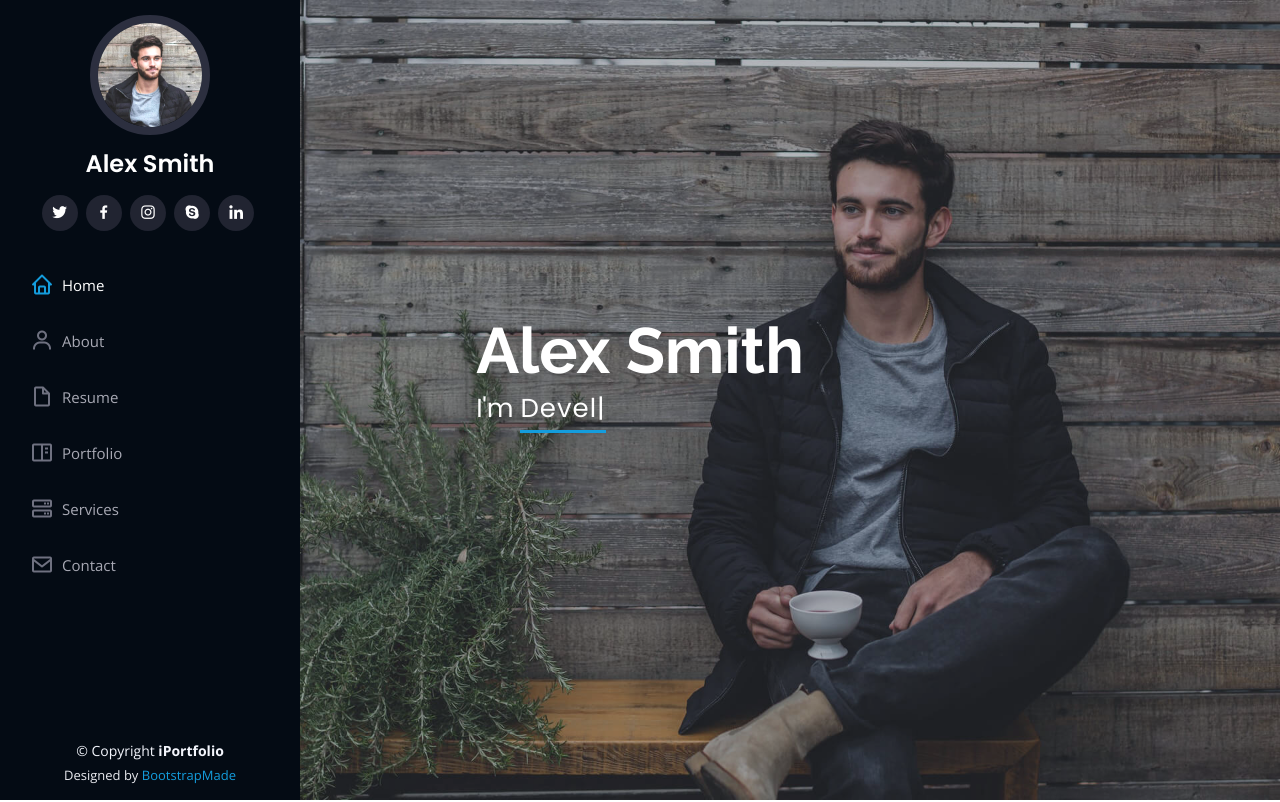
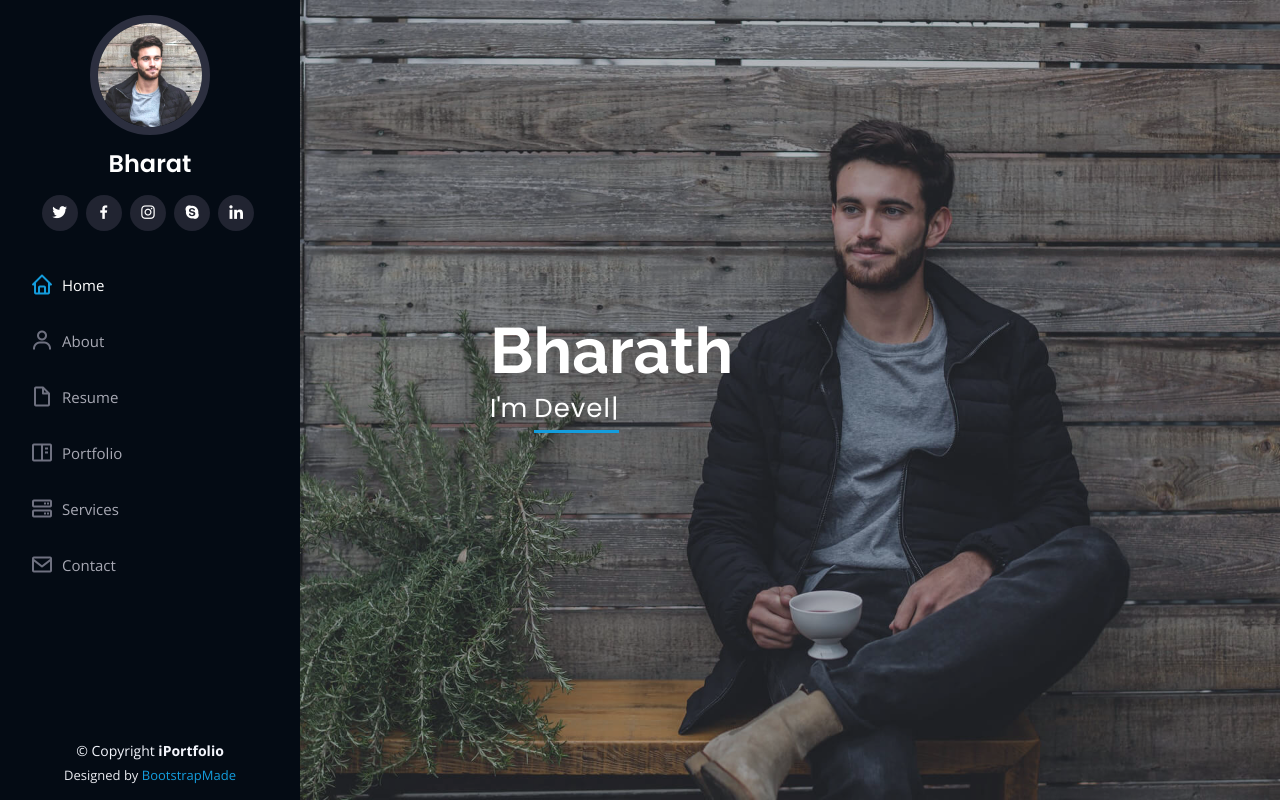
Before and after one commit to bharathjinka09/Docker-and-Kubernetes-Tutorial, a plain HTML site: page website/index.html in a window 1280 px wide. Shown: the top 802 px of the page. Drawn offline with nearby package versions, Linux system fonts and the light colour scheme.

```diff
--- a/website/index.html
+++ b/website/index.html
@@ -46,7 +46,7 @@
 
       <div class="profile">
         <img src="assets/img/profile-img.jpg" alt="" class="img-fluid rounded-circle">
-        <h1 class="text-light"><a href="index.html">Alex Smith</a></h1>
+        <h1 class="text-light"><a href="index.html">Bharat</a></h1>
         <div class="social-links mt-3 text-center">
           <a href="#" class="twitter"><i class="bx bxl-twitter"></i></a>
           <a href="#" class="facebook"><i class="bx bxl-facebook"></i></a>
@@ -75,7 +75,7 @@
   <!-- ======= Hero Section ======= -->
   <section id="hero" class="d-flex flex-column justify-content-center align-items-center">
     <div class="hero-container" data-aos="fade-in">
-      <h1>Alex Smith</h1>
+      <h1>Bharath</h1>
       <p>I'm <span class="typed" data-typed-items="Designer, Developer, Freelancer, Photographer"></span></p>
     </div>
   </section><!-- End Hero -->
```
Also changed, not shown: 2 other files.
